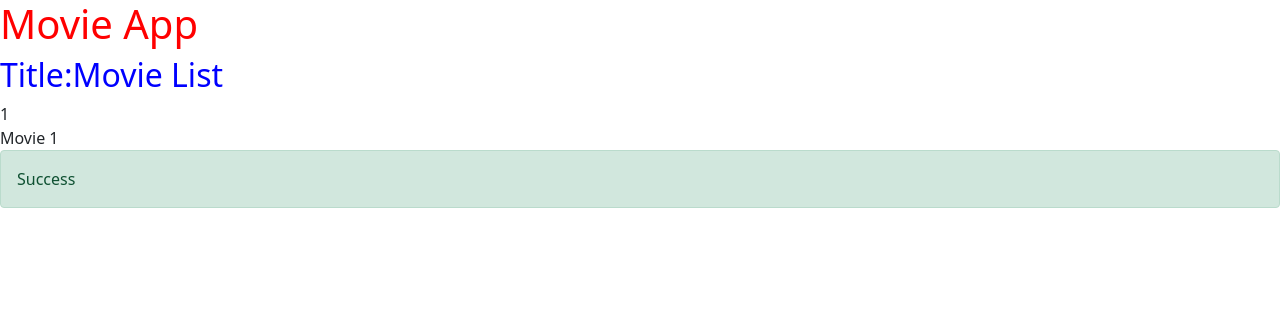
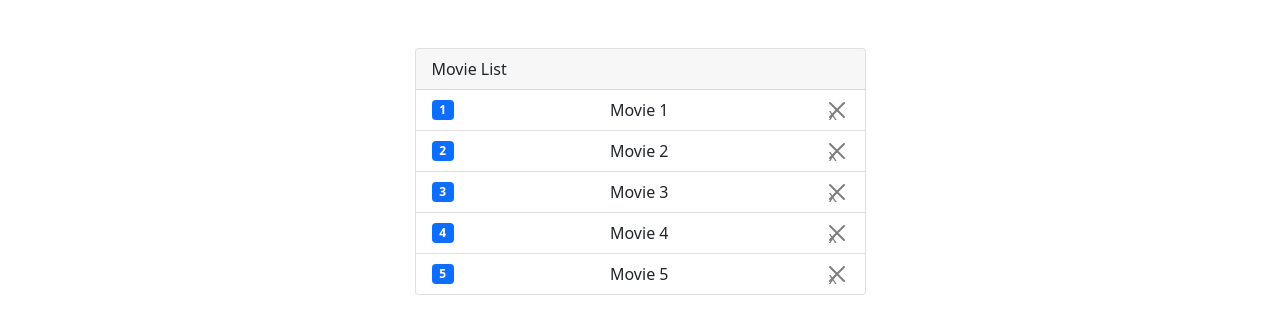
Before and after one commit to Furkan-Zengin/AngularProjects, an Angular app in the folder MovieApp/: page / in a window 1280 px wide. Shown: the top 334 px of the page. Built offline with nearby package versions, Linux system fonts and the light colour scheme.

Commit message:
directives

```diff
--- a/MovieApp/src/app/app.component.html
+++ b/MovieApp/src/app/app.component.html
@@ -1,5 +1,7 @@
-<h1>Movie App</h1>
-<movies></movies>
-<div class="alert alert-success">
-  Success
+<div class="container">
+  <div class="row justify-content-center">
+    <div class="col-md-5 mt-5">
+      <movies></movies>
+    </div>
+  </div>
 </div>
--- /dev/null
+++ b/MovieApp/src/app/movie.datasource.ts
@@ -0,0 +1,8 @@
+import  {Movie} from "./movie";
+export const Movies:Movie[] = [
+  {id:1,name:"Movie 1"},
+  {id:2,name:"Movie 2"},
+  {id:3,name:"Movie 3"},
+  {id:4,name:"Movie 4"},
+  {id:5,name:"Movie 5"},
+]
--- a/MovieApp/src/app/movies/movies.component.html
+++ b/MovieApp/src/app/movies/movies.component.html
@@ -1,3 +1,10 @@
-<h2>{{ "Title:" + getTitle() }}</h2>
-<div>{{movie.id}}</div>
-<div>{{movie.name}}</div>
+<div class="card">
+  <div class="card-header">
+    {{title}}
+  </div>
+  <ul class="list-group list-group-flush">
+    <li *ngFor="let movie of movies" class="list-group-item d-flex justify-content-between align-items-center">
+      <span class="badge bg-primary"> {{movie.id}}</span> {{movie.name}}
+      <span class="btn-close rounded-pill">x</span>
+  </ul>
+</div>
--- a/MovieApp/src/app/movies/movies.component.ts
+++ b/MovieApp/src/app/movies/movies.component.ts
@@ -1,14 +1,12 @@
 import { Component } from "@angular/core";
-import  {Movie} from "../movie";
+import  {Movies} from "../movie.datasource";
+
 @Component({
   selector:'movies',
   templateUrl: './movies.component.html',
   styleUrls: ['./movies.component.css']
 })
 export class MoviesComponent{
- title = 'Movie List'
- movie:Movie ={id:1,name:'Movie 1'}
- getTitle(){
-   return this.title;
- }
+ title = 'Movie List';
+ movies=Movies;
 }
```
